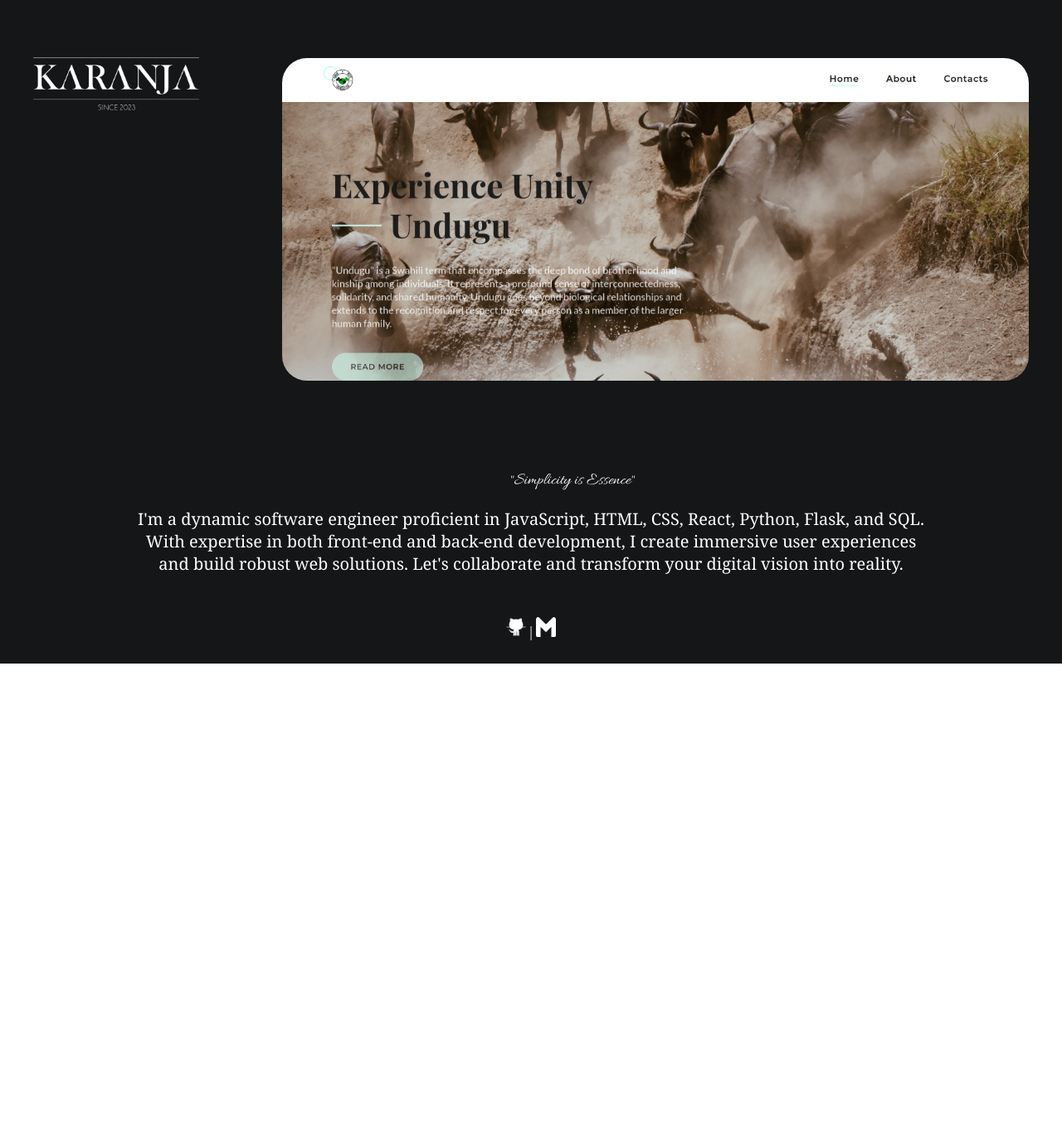
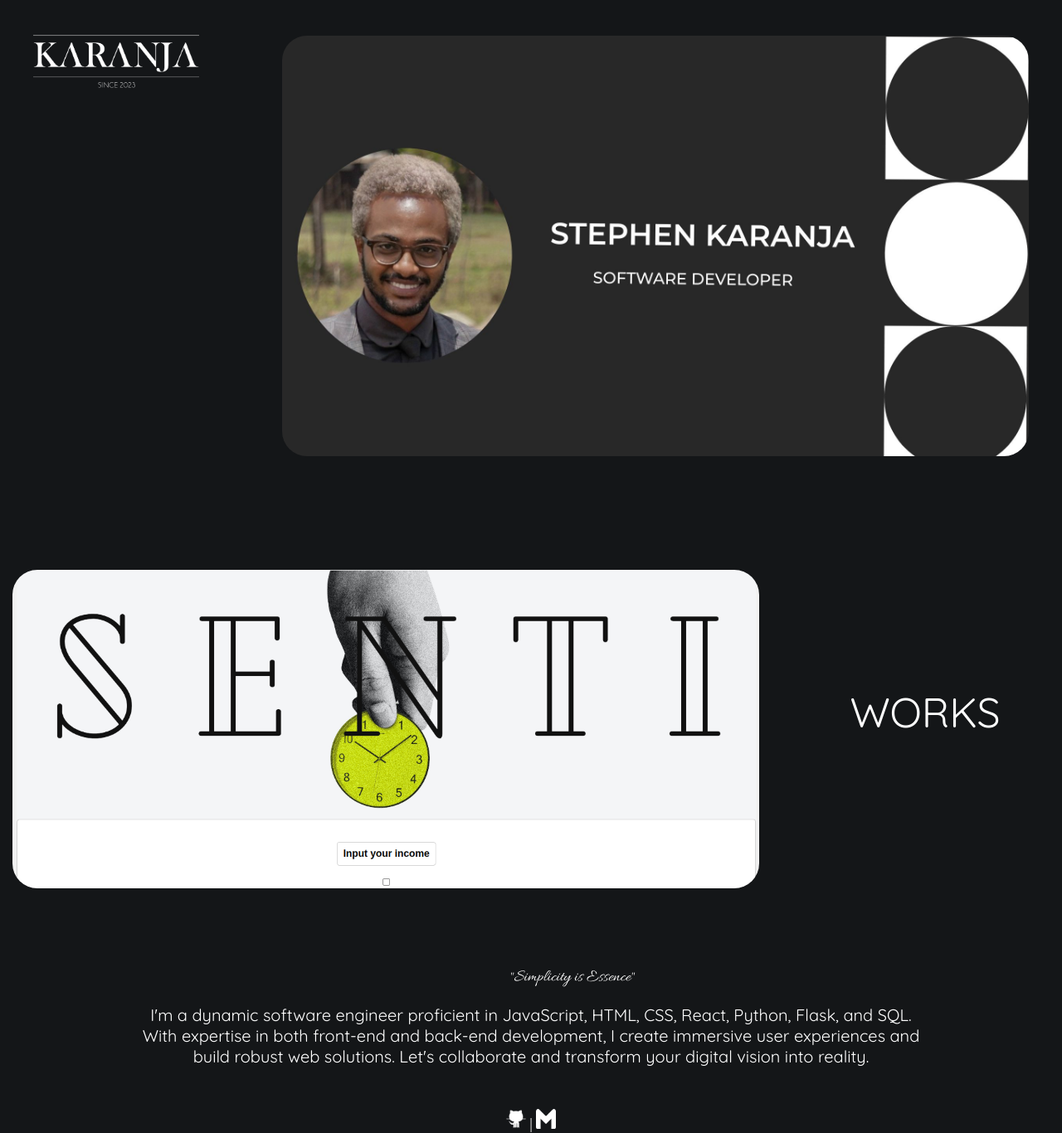
Before and after one commit to SKaranjaN/Portfolio, a React (Create React App) app: page / in a window 1280 px wide. Shown: the whole page at 83% size. Before the commit the page ends 800 px from the top, so only its background shows below. Built offline with nearby package versions, Linux system fonts and the light colour scheme.

Commit message:
feat: Works

```diff
--- a/public/index.html
+++ b/public/index.html
@@ -29,6 +29,10 @@
       rel="stylesheet"
       href="https://fonts.googleapis.com/css?family=Allura&display=swap"
     />
+    <link
+      rel="stylesheet"
+      href="https://fonts.googleapis.com/css?family=Quicksand&display=swap"
+    />
   </head>
   <body>
     <noscript>You need to enable JavaScript to run this app.</noscript>
--- a/src/App.js
+++ b/src/App.js
@@ -3,6 +3,7 @@ import Background from "./Background";
 import Float from "./Float";
 import LinkBio from "./LinkBio";
 import Bio from "./Bio";
+import Works from "./Works";
 
 function App() {
   return (
@@ -11,6 +12,7 @@ function App() {
         <Background />
         <Float />
         <br />
+        <Works />
         <br />
         <Bio />
         <br />
--- a/src/Bio.js
+++ b/src/Bio.js
@@ -2,7 +2,7 @@ import React from "react";
 
 function Bio() {
   const bioStyle = {
-    fontFamily: "Georgia",
+    fontFamily: "Quicksand, Light",
     fontSize: "20px",
     color: "#fff",
     textAlign: "center",
--- a/src/Float.js
+++ b/src/Float.js
@@ -1,26 +1,8 @@
-import React, { useState, useEffect, useMemo } from "react";
+import React from "react";
 import image1 from "./Images/Data3.jpeg";
-import image3 from "./Images/image (12).png";
-import image4 from "./Images/image (11).png";
-import image5 from "./Images/image (10).png";
-import image6 from "./Images/image (9).png";
-import image7 from "./Images/Banner 4.jpg";
 
 function Float() {
-  const images = useMemo(
-    () => [image1, image3, image4, image5, image6, image7],
-    []
-  );
-  const [currentIndex, setCurrentIndex] = useState(0);
-
-  useEffect(() => {
-    const changeImage = () => {
-      setCurrentIndex((prevIndex) => (prevIndex + 1) % images.length);
-    };
-
-    const intervalId = setInterval(changeImage, 4000);
-    return () => clearInterval(intervalId);
-  }, [images]);
+  const images = image1;
 
   return (
     <div>
@@ -31,9 +13,24 @@ function Float() {
           width: "900px",
           borderRadius: "30px",
         }}
-        src={images[currentIndex]}
-        alt="slideshow img"
+        src={images}
+        alt="landing page"
       />
+      {/* <p
+        style={{
+          fontFamily: "Quicksand, Light",
+          marginLeft: "-1050px",
+          marginTop: "-250px",
+        }}
+      >
+        Constructive Thinking
+      </p>
+      <br />
+      <br />
+      <br />
+      <br />
+      <br />
+      <br /> */}
     </div>
   );
 }
--- /dev/null
+++ b/src/Works.js
@@ -0,0 +1,51 @@
+import React, { useState, useEffect, useMemo } from "react";
+import image3 from "./Images/image (12).png";
+import image4 from "./Images/image (11).png";
+import image5 from "./Images/image (10).png";
+import image6 from "./Images/image (9).png";
+import image7 from "./Images/Banner 4.jpg";
+
+function Works() {
+  const images = useMemo(() => [image3, image4, image5, image6, image7], []);
+  const [currentIndex, setCurrentIndex] = useState(0);
+
+  useEffect(() => {
+    const changeImage = () => {
+      setCurrentIndex((prevIndex) => (prevIndex + 1) % images.length);
+    };
+
+    const intervalId = setInterval(changeImage, 4000);
+    return () => clearInterval(intervalId);
+  }, [images]);
+  return (
+    <div>
+      <img
+        style={{
+          marginLeft: "-350px",
+          marginTop: "100px",
+          width: "900px",
+          borderRadius: "30px",
+        }}
+        src={images[currentIndex]}
+        alt="slideshow img"
+      />
+      <p
+        style={{
+          marginTop: "-250px",
+          marginLeft: "950px",
+          fontFamily: "Quicksand, Light",
+          fontSize: "50px",
+        }}
+      >
+        WORKS
+      </p>
+      <br />
+      <br />
+      <br />
+      <br />
+      <br />
+    </div>
+  );
+}
+
+export default Works;
```
